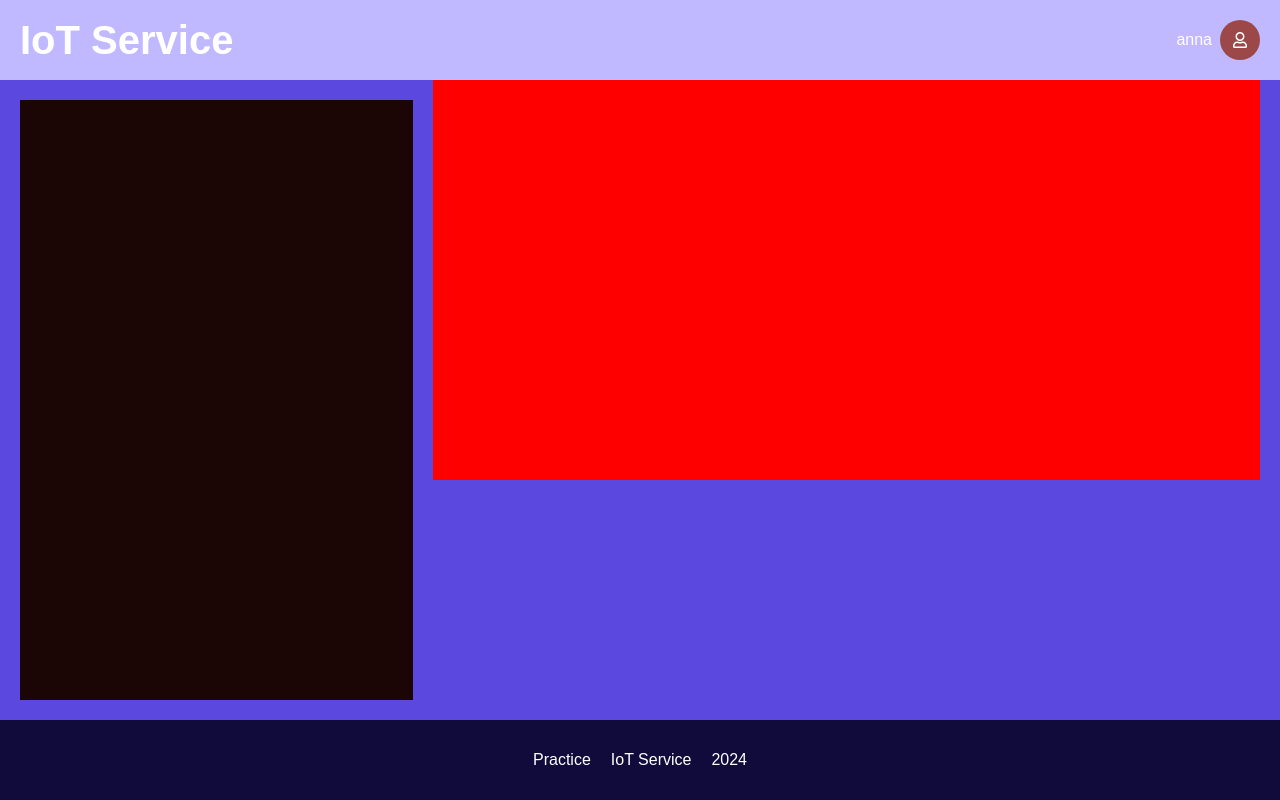
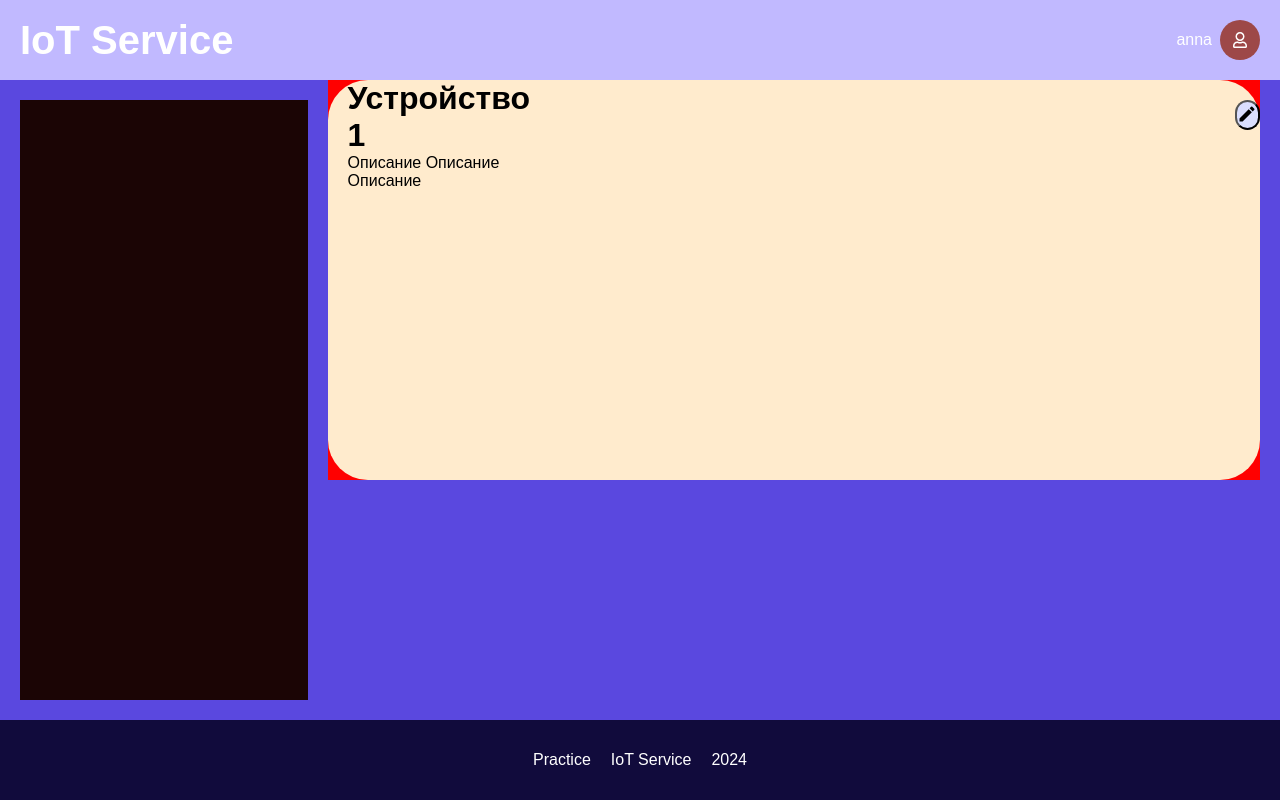
Before and after one commit to stevecks/iot-service, a React (Create React App) app: page / in a window 1280 px wide. Built offline with nearby package versions, Linux system fonts and the light colour scheme.

Commit message:
first layout DeviceCard

```diff
--- a/src/Components/DeviceCard/DeviceCard.css
+++ b/src/Components/DeviceCard/DeviceCard.css
@@ -0,0 +1,53 @@
+@import url('https://fonts.googleapis.com/css2?family=Roboto:ital,wght@0,100;0,300;0,400;0,500;0,700;0,900;1,100;1,300;1,400;1,500;1,700;1,900&display=swap');
+
+* {
+    font-family: 'Poboto', sans-serif;
+    box-sizing: border-box;
+    margin: 0;
+    padding: 0;
+}
+
+.card {
+    display: flex;
+    height: 100%;
+    width: 100%;
+    border-radius: 40px;
+    background-color: blanchedalmond;
+    position: relative;
+
+}
+
+.card__info {
+    display: flex;
+    flex-direction: row;
+    margin-left: 20px;
+}
+
+.card__info__description{
+
+}
+
+.card__header{
+
+}
+
+.description {
+
+}
+
+.card__info__button {
+    margin-top: 20px;
+    margin-left: 700px;
+    border-radius: 20px;
+    width: 30px;
+    height: 30px;
+    justify-content: center;
+    background-color: #DADEFE;
+    cursor: pointer;
+}
+
+.card__info__icon
+{
+    width: 20px;
+    height: 20px;
+}
--- a/src/Components/DeviceCard/DeviceCard.jsx
+++ b/src/Components/DeviceCard/DeviceCard.jsx
@@ -0,0 +1,23 @@
+import "./DeviceCard.css";
+import React from 'react';
+import { MdModeEdit } from "react-icons/md";
+
+
+const DeviceCard = () => {
+
+    return (
+        <div className='card'>
+            <div className="card__info">
+                <div className="card__info__description">
+                    <h1 className="card__header">Устройство 1</h1>
+                    <label htmlFor="description">Описание Описание Описание</label>
+                </div>
+                <button className="card__info__button">
+                <MdModeEdit className="card__info__icon"/>
+                </button>
+            </div>
+        </div>
+    );
+};
+
+export default DeviceCard;
--- a/src/Components/DevicesPage/DevicesPage.css
+++ b/src/Components/DevicesPage/DevicesPage.css
@@ -19,7 +19,7 @@
 
 .content1 {
     display: grid;
-    grid-template-columns: 1fr 2fr;
+    grid-template-columns: 1fr 3fr;
     flex-direction: row;
     width: 1440px;
     padding-inline: 20px;
--- a/src/Components/DevicesPage/DevicesPage.jsx
+++ b/src/Components/DevicesPage/DevicesPage.jsx
@@ -1,5 +1,6 @@
 import "./DevicesPage.css";
 import React from 'react';
+import DeviceCard from '../DeviceCard/DeviceCard';
 // import { Button } from '@mui/material';
 // import IconButton from '@mui/material/IconButton';
 //import TextField from '@mui/material/TextField';
@@ -10,7 +11,9 @@
         <div className='container1'>
             <div className="content1">
                 <div className="nav-devices1"></div>
-                <div className="test1"></div>
+                <div className="test1">
+                <DeviceCard/>
+                </div>
             </div>
         </div>
     );
```
